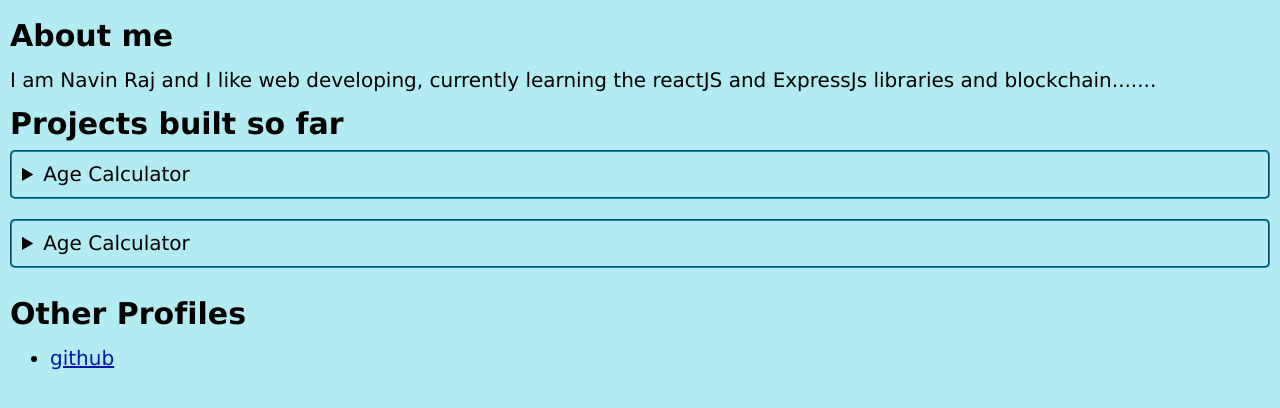
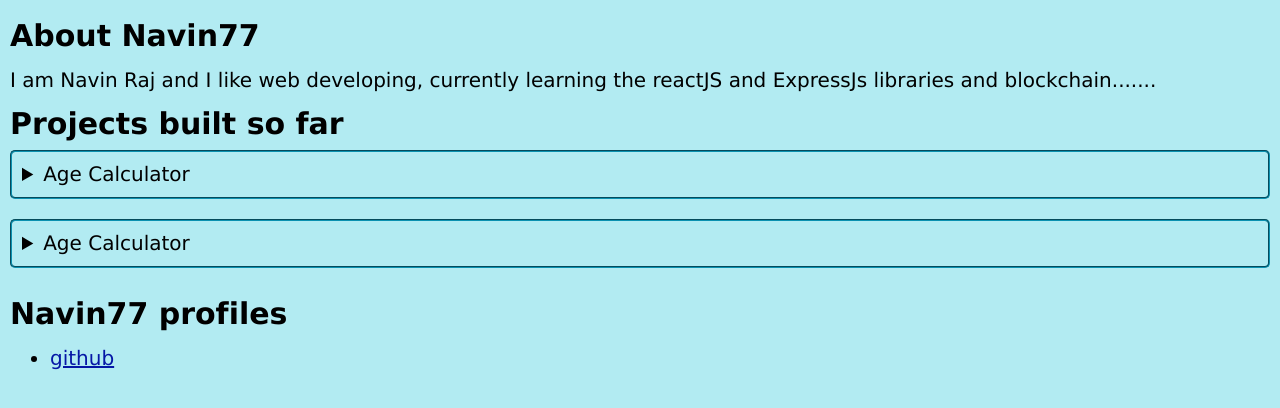
Before and after one commit to Navin77/Navin77.github.io, a React (Create React App) app: page / in a window 1280 px wide. Shown: the top 408 px of the page. Built offline with nearby package versions, Linux system fonts and the light colour scheme.

Commit message:
change header of app

```diff
--- a/src/App.js
+++ b/src/App.js
@@ -8,7 +8,7 @@ class App extends React.Component {
         return (
             <>
             <header>
-                <h1>About me</h1>
+                <h1>About Navin77</h1>
                 <p className="aboutMe">
                     I am Navin Raj and I like web developing,
                     currently learning the reactJS and ExpressJs libraries
@@ -17,7 +17,7 @@ class App extends React.Component {
              </header>
                 <Projects />
             <footer>
-                <h1>Other Profiles</h1>
+                <h1>Navin77 profiles</h1>
                  <ul>
                         <li>
                             <a href="https://github.com/Navin77" target="_blank" rel="external">github</a>
```
